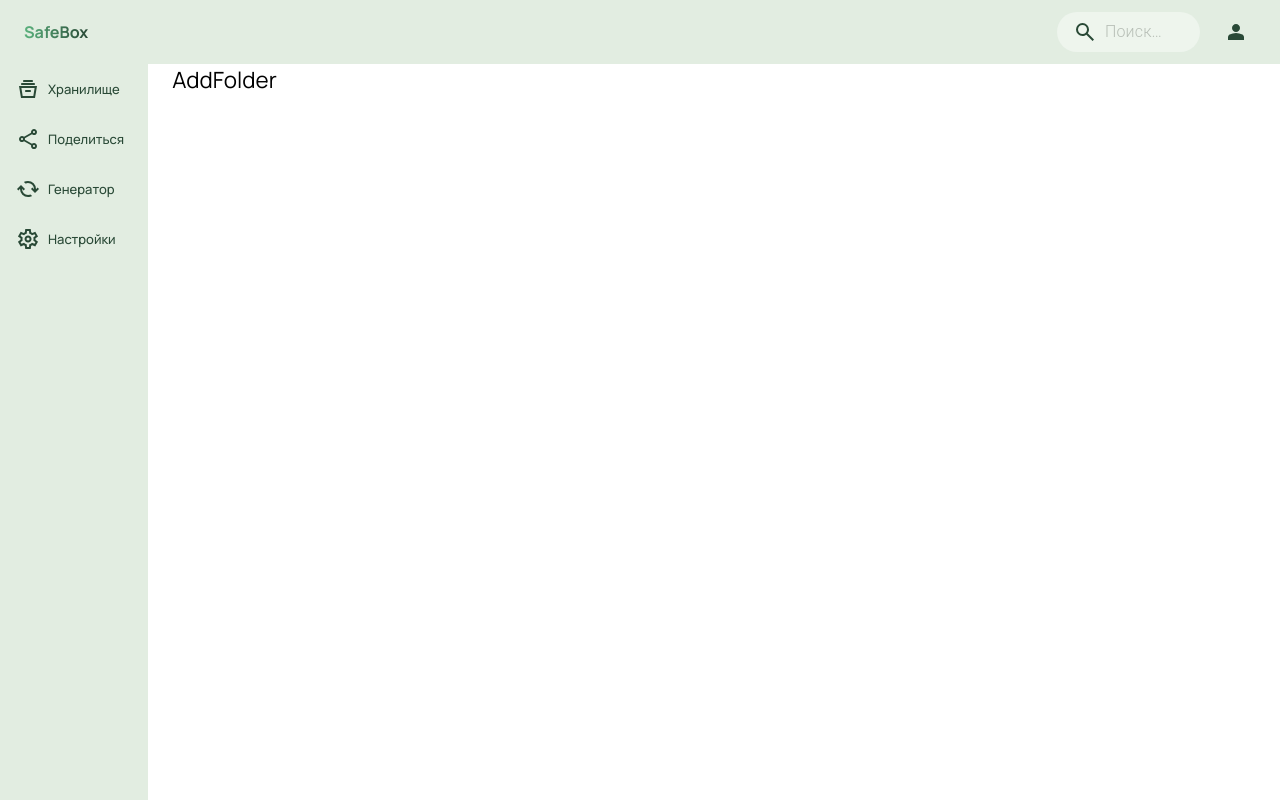
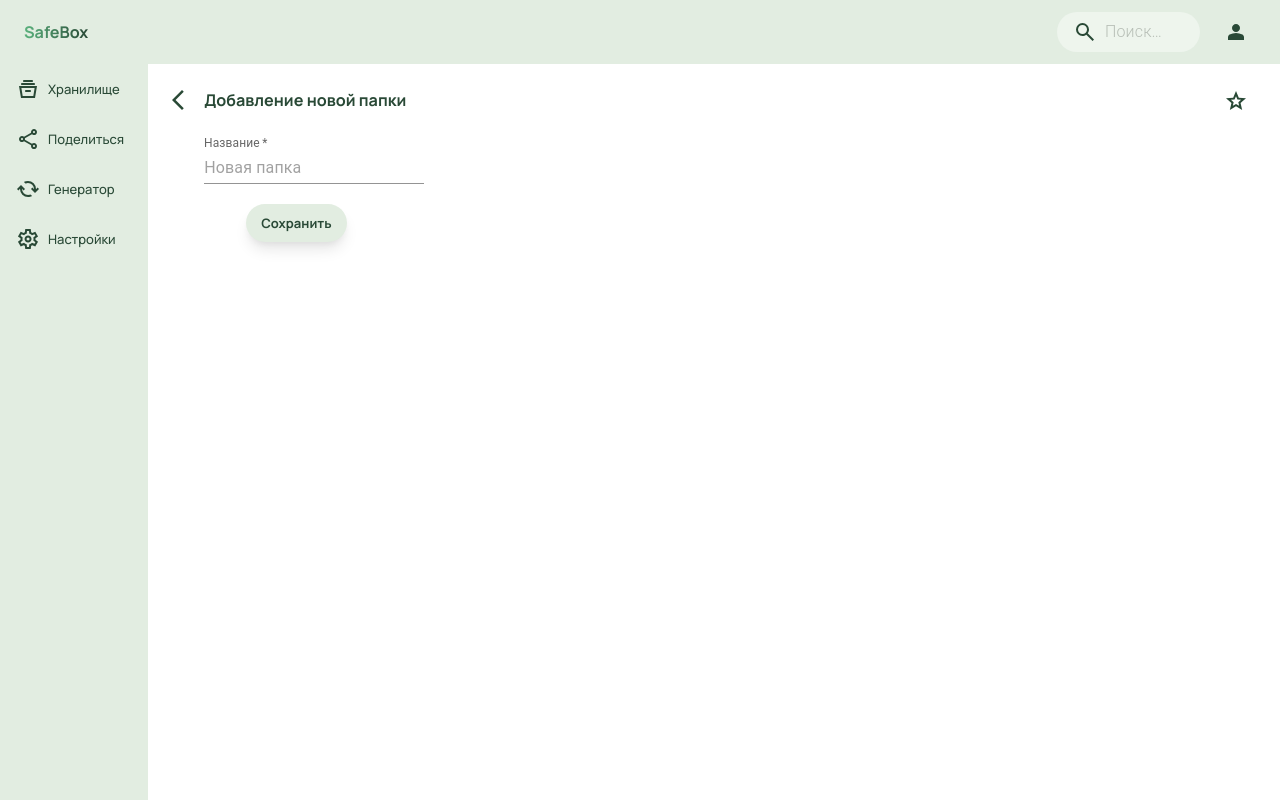
Before and after one commit to poletela-na-mars/password-manager, a React (Create React App) app: page /add-folder in a window 1280 px wide. Built offline with nearby package versions, Linux system fonts and the light colour scheme; no server answers.

Commit message:
AddFolder layout

```diff
--- a/src/components/AccountMenu/index.tsx
+++ b/src/components/AccountMenu/index.tsx
@@ -1,5 +1,7 @@
 import React, { useState } from 'react';
 import { useDispatch } from 'react-redux';
+import { useNavigate } from 'react-router-dom';
+
 import { ListItemIcon, Menu, MenuItem } from '@mui/material';
 
 import { ModalWindow } from '../ModalWindow';
@@ -21,10 +23,12 @@ export const AccountMenu = ({ anchorEl, open, handleClose }: AccountMenuProps) =
 	const [openPopup, setOpenPopup] = useState(false);
 
 	const dispatch = useDispatch<AppDispatch>();
+	const navigate = useNavigate();
 
 	const logoutHandler = () => {
 		dispatch(logout());
 		window.localStorage.removeItem('token');
+		navigate('/login');
 	};
 
 	const closePopupHandler = () => {
--- a/src/components/Listing/Listing.module.scss
+++ b/src/components/Listing/Listing.module.scss
@@ -29,6 +29,10 @@
     @include font18ForLaptopL;
     color: $ash-gray;
   }
+
+  .star {
+    cursor: pointer;
+  }
 }
 
 .list {
--- a/src/components/Listing/TopPanel.tsx
+++ /dev/null
@@ -1,27 +0,0 @@
-import { ReactComponent as ArrowBack } from '../../assets/img/arrow-back-icon.svg';
-
-import styles from './Listing.module.scss';
-import { useNavigate } from 'react-router-dom';
-
-interface TopPanelProps {
-	title: string;
-	length: number;
-}
-
-export const TopPanel = ({ title, length }: TopPanelProps) => {
-	const navigate = useNavigate();
-
-	const goBackHandler = () => {
-		navigate(-1);
-	};
-
-	return (
-		<div className={styles.panelBlock}>
-			<div className={styles.leftGroup}>
-				<ArrowBack onClick={goBackHandler} />
-				<h3>{title}</h3>
-			</div>
-			<span className={styles.number}>{length}</span>
-		</div>
-	);
-};
--- /dev/null
+++ b/src/components/TopPanel/index.tsx
@@ -0,0 +1,46 @@
+import { Dispatch, SetStateAction } from 'react';
+import { useNavigate } from 'react-router-dom';
+
+import { ReactComponent as ArrowBack } from '../../assets/img/arrow-back-icon.svg';
+import { ReactComponent as StarIcon } from '../../assets/img/star-icon.svg';
+import { ReactComponent as EmptyStarIcon } from '../../assets/img/empty-star-icon.svg';
+
+import styles from '../Listing/Listing.module.scss';
+
+interface TopPanelProps {
+	title: string;
+	length?: number;
+	isFav?: boolean;
+	setFav?: Dispatch<SetStateAction<boolean>>;
+}
+
+export const TopPanel = ({ title, length, isFav, setFav }: TopPanelProps) => {
+	const navigate = useNavigate();
+
+	const goBackHandler = () => {
+		navigate(-1);
+	};
+
+	const setFavHandler = () => {
+		if (setFav) {
+			setFav(!isFav);
+		}
+	};
+
+	return (
+		<div className={styles.panelBlock}>
+			<div className={styles.leftGroup}>
+				<ArrowBack onClick={goBackHandler} />
+				<h3>{title}</h3>
+			</div>
+
+			{
+				length
+					? <span className={styles.number}>{length}</span>
+					: isFav
+						? <StarIcon className={styles.star} onClick={setFavHandler} />
+						: <EmptyStarIcon className={styles.star} onClick={setFavHandler} />
+			}
+		</div>
+	);
+};
--- a/src/components/index.ts
+++ b/src/components/index.ts
@@ -13,3 +13,4 @@ export * from './FoldersList';
 export * from './PasswordsStats';
 export * from './Listing';
 export * from './ListingElement';
+export * from './TopPanel';
--- /dev/null
+++ b/src/pages/AddFolder/AddFolder.module.scss
@@ -0,0 +1,23 @@
+@import '../../scss/variables', '../../scss/App';
+
+.container {
+  margin: 24px 0 24px 32px;
+
+  form {
+    .submitButton {
+      display: block;
+      @include classicButton($margin: 20px 42px);
+      @include fontSmall;
+      font-weight: 700;
+
+      &:enabled:active {
+        transform: scale(0.9);
+      }
+
+      &:disabled {
+        color: $ash-gray;
+        cursor: auto;
+      }
+    }
+  }
+}
--- a/src/pages/AddFolder/index.tsx
+++ b/src/pages/AddFolder/index.tsx
@@ -1,5 +1,34 @@
+import { useState } from 'react';
+
+import { TextField } from '@mui/material';
+
+import { TopPanel } from '../../components';
+
+import styles from './AddFolder.module.scss';
+
+// TODO - show errors from back (error + helpertext)
+// TODO - react-hook-form
+// TODO - add logic
+
 export const AddFolder = () => {
+	const [isFav, setFav] = useState(false);
+
 	return (
-		<div>AddFolder</div>
+		<>
+			<TopPanel title='Добавление новой папки' isFav={isFav} setFav={setFav} />
+			<div className={styles.container}>
+				<form>
+					<TextField inputProps={{ maxLength: 40 }} error={false} helperText={''} variant='standard'
+					           label='Название' placeholder='Новая папка' required
+					           InputLabelProps={{
+						           shrink: true,
+					           }} />
+
+					<button className={styles.submitButton} type='submit' disabled={false}>
+						Сохранить
+					</button>
+				</form>
+			</div>
+		</>
 	);
 };
--- a/src/pages/Favourites/index.tsx
+++ b/src/pages/Favourites/index.tsx
@@ -1,5 +1,4 @@
-import { TopPanel } from '../../components/Listing/TopPanel';
-import { Listing } from '../../components';
+import { Listing, TopPanel } from '../../components';
 
 import { FolderCard, RecordCard } from '../../@types/basic-types';
 import { RecordsTypes } from '../../assets/consts';
--- a/src/pages/Folders/index.tsx
+++ b/src/pages/Folders/index.tsx
@@ -1,5 +1,4 @@
-import { Listing } from '../../components';
-import { TopPanel } from '../../components/Listing/TopPanel';
+import { Listing, TopPanel } from '../../components';
 
 import { FolderCard } from '../../@types/basic-types';
 
--- a/src/pages/Records/index.tsx
+++ b/src/pages/Records/index.tsx
@@ -1,9 +1,8 @@
 import qs from 'qs';
 
-import { TopPanel } from '../../components/Listing/TopPanel';
-import { Listing } from '../../components';
+import { Listing, TopPanel } from '../../components';
 
-import { RecordsTypes, Records as RecordsMap } from '../../assets/consts';
+import { Records as RecordsMap, RecordsTypes } from '../../assets/consts';
 import { RecordCard, RecordType } from '../../@types/basic-types';
 
 // TODO - get list of Records from Redux
```
Also changed, not shown: src/assets/img/empty-star-icon.svg (added).
